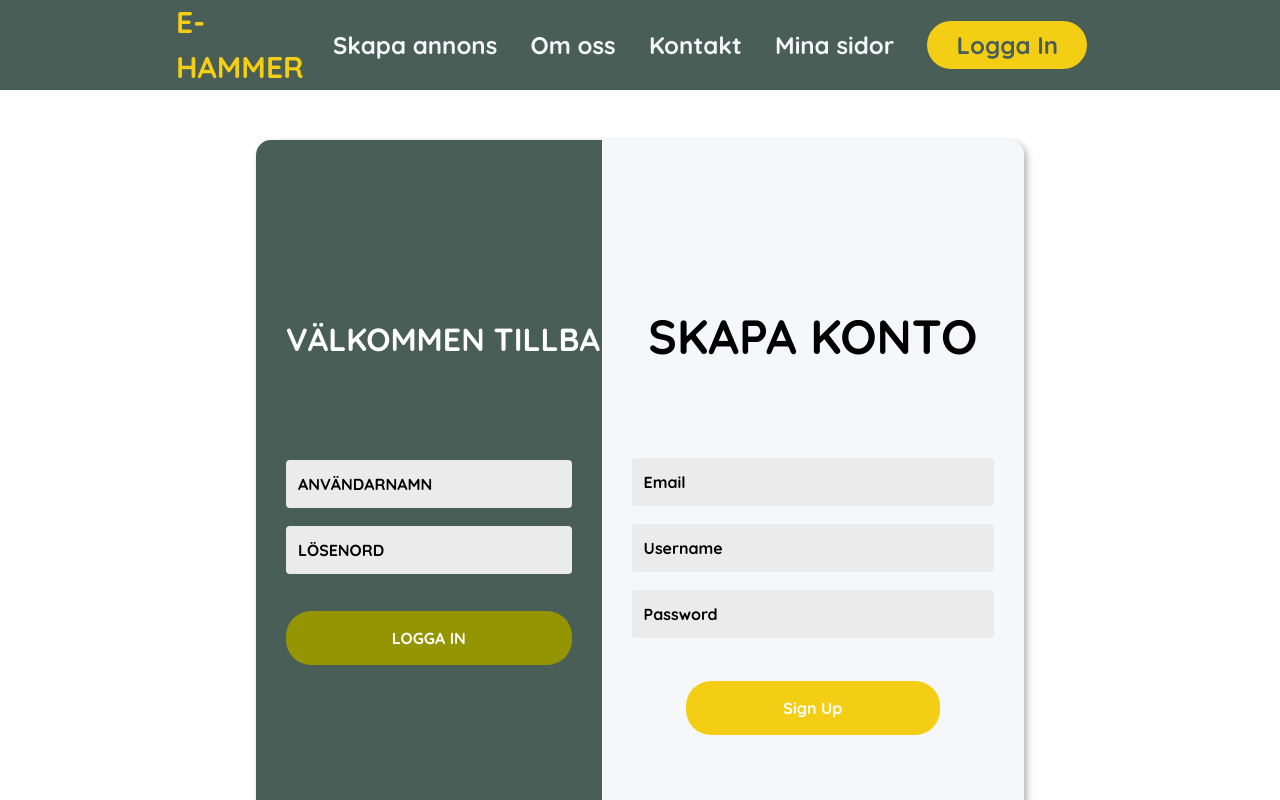
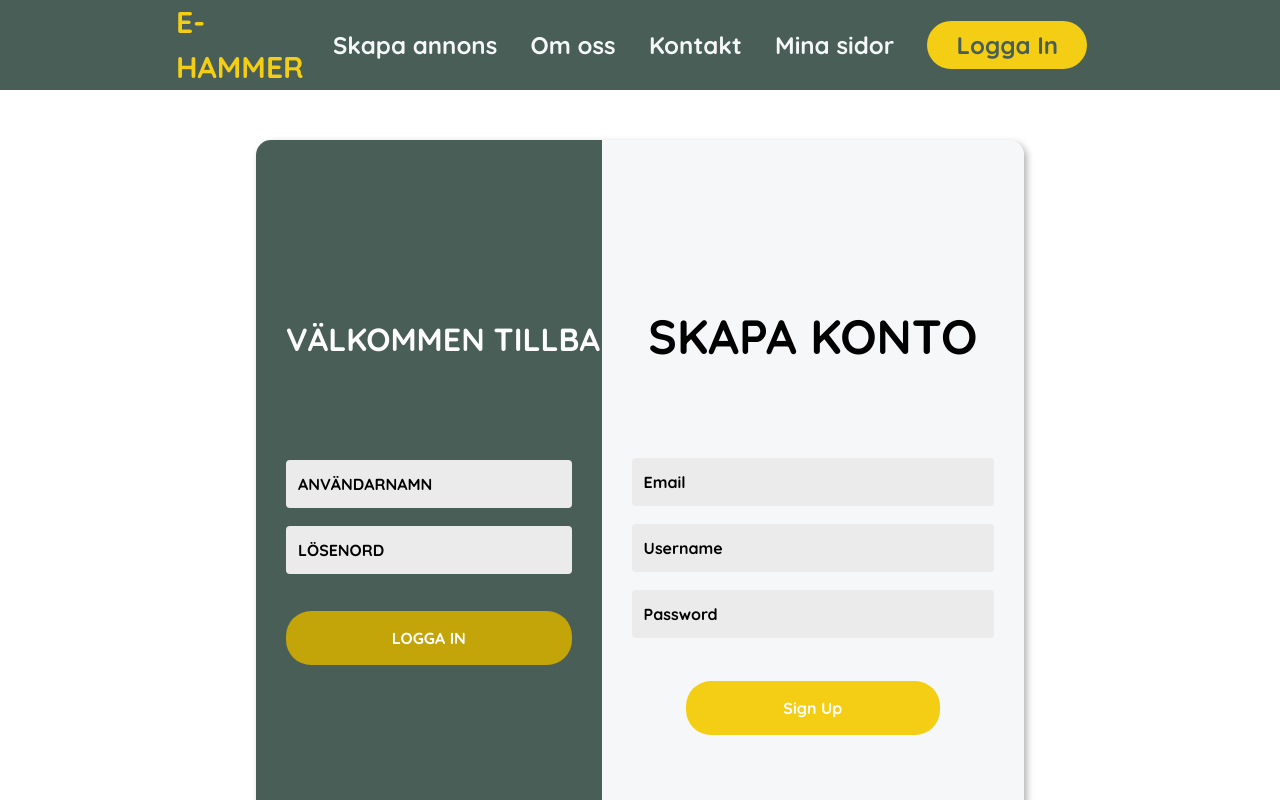
Before and after one commit to EddieMollerstrom/Online-Auktion-Grupp-5, a React (Vite) app: page /LoginSignup in a window 1280 px wide. In both pictures the pointer is over the button "LOGGA IN". Shown: the top 800 px of the page. Built offline with nearby package versions, Linux system fonts and the light colour scheme.

Commit message:
some css nesting

```diff
--- a/src/index.css
+++ b/src/index.css
@@ -90,7 +90,6 @@ header {
   border-radius: 15px;
 
   box-shadow: 3px 3px 7px rgba(0, 0, 0, 0.3);
-}
 
   .login-container {
     flex: 1;
@@ -106,6 +105,11 @@ header {
     text-align: center;
 
     position: relative;
+
+    .login-position-handler {
+      position: relative;
+      bottom: 19px;
+    }
   }
   .signup-container {
     flex: 1;
@@ -120,15 +124,11 @@ header {
     text-align: center;
 
     position: relative;
-}
 
-.login-position-handler {
-  position: relative;
-  bottom: 19px;
-}
     .signup-position-handler {
       margin: 0 auto;
       width: 70%;
+    }
   }
 
   .title-login,
@@ -183,7 +183,7 @@ button {
   }
 
   button:hover {
-  background-color: rgb(149, 149, 3);
+    background-color: hsl(50, 91%, 40%);
     color: white;
   }
 
@@ -194,4 +194,5 @@ button:hover {
 
     margin: 0 auto;
   }
+}
 /*LoginSignup*/
```
Lines whose indentation alone changed are shown as unchanged.
